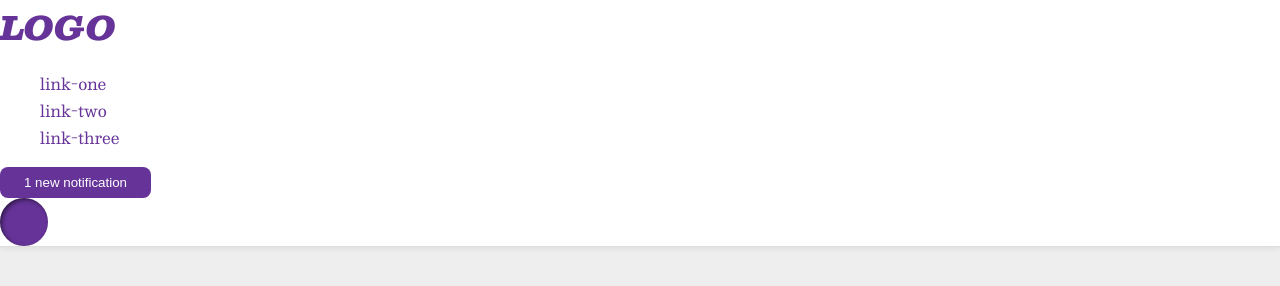
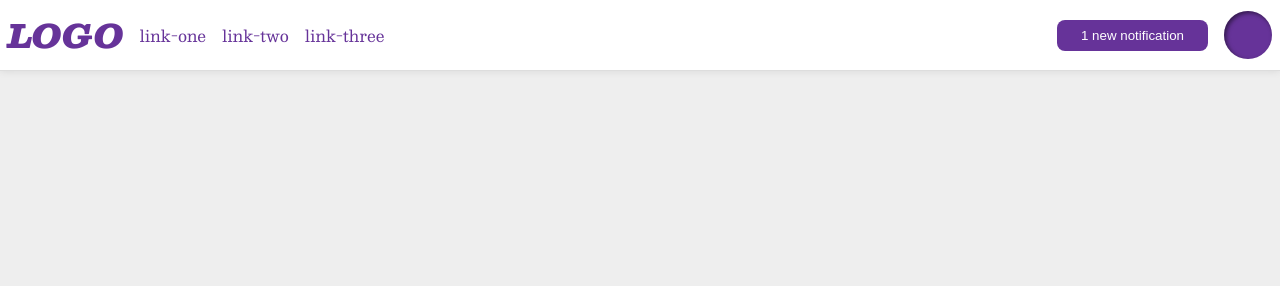
Before and after one commit to NeilMcB/odin, a plain HTML site: page exercises/css/foundations/flex/03-flex-header-2/index.html in a window 1280 px wide. Drawn offline with nearby package versions, Linux system fonts and the light colour scheme.

Commit message:
Solve exercise 03

```diff
--- a/exercises/css/foundations/flex/03-flex-header-2/index.html
+++ b/exercises/css/foundations/flex/03-flex-header-2/index.html
@@ -9,7 +9,8 @@
   </head>
   <body>
     <div class="header">
-      <div class="logo">
+      <div class="left">
+        <div class="logo">
         LOGO
       </div>
       <ul class="links">
@@ -17,10 +18,13 @@
         <li><a href="https://google.com">link-two</a></li>
         <li><a href="https://google.com">link-three</a></li>
       </ul>
-      <button class="notifications">
-        1 new notification
-      </button>
-      <div class="profile-image"></div>
+      </div>
+      <div class="right">
+        <button class="notifications">
+          1 new notification
+        </button>
+        <div class="profile-image"></div>
+      </div>
     </div>
   </body>
 </html>
--- a/exercises/css/foundations/flex/03-flex-header-2/style.css
+++ b/exercises/css/foundations/flex/03-flex-header-2/style.css
@@ -12,6 +12,9 @@ body {
   background: white;
   border-bottom: 1px solid #ddd;
   box-shadow: 0 0 8px rgba(0,0,0,.1);
+  display: flex;
+  padding: 8px;
+  justify-content: space-between;
 }
 
 .profile-image {
@@ -45,4 +48,14 @@ a {
 
 ul {
   list-style-type: none;
+  display: flex;
+  padding: 0;
+  margin: 0;
+  gap: 16px;
 }
+
+.left, .right {
+  display: flex;
+  gap: 16px;
+  align-items: center;
+}
```
